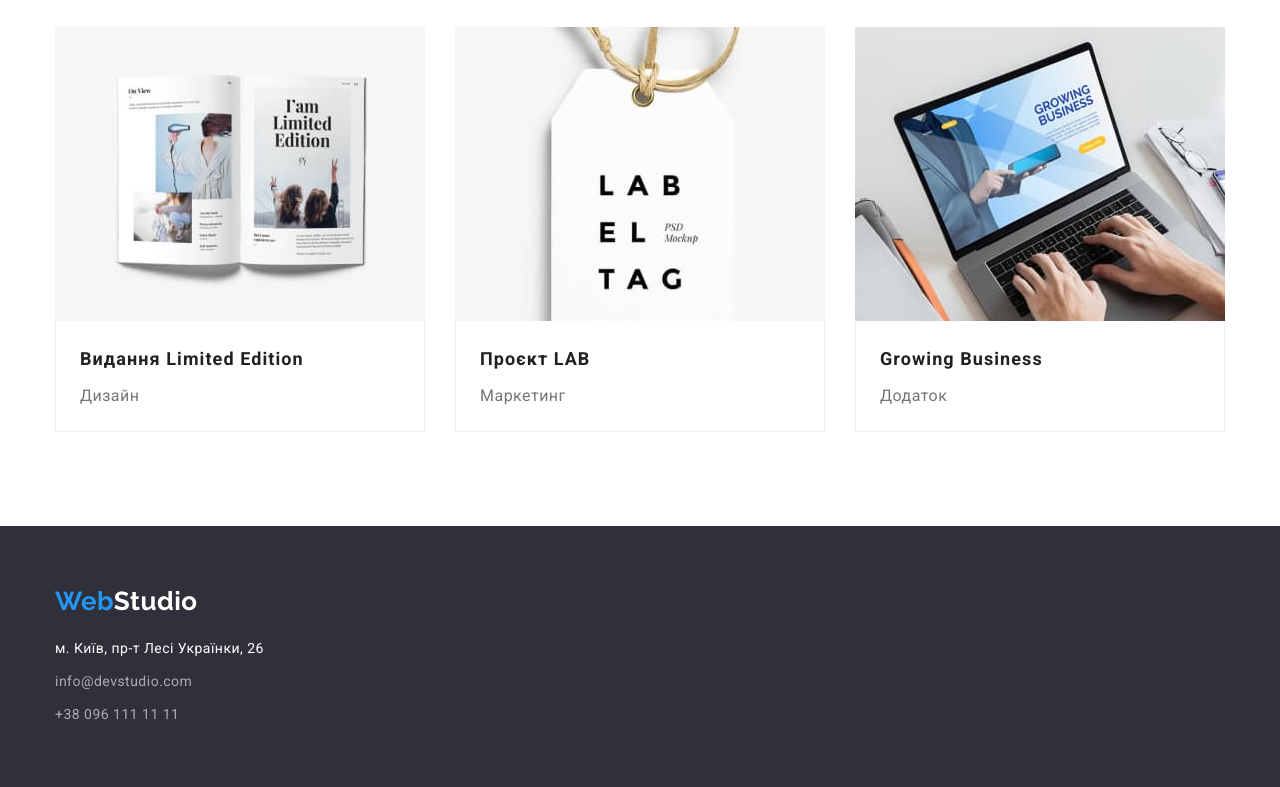
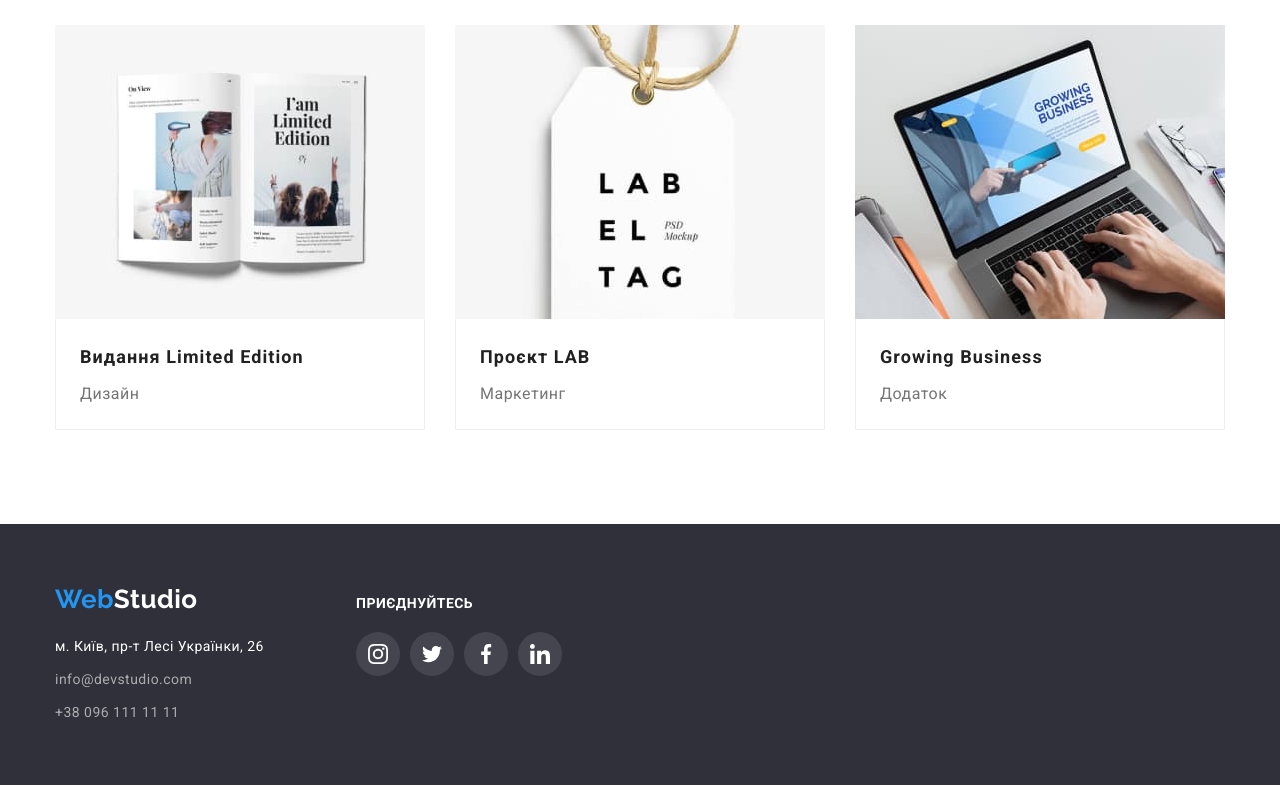
Before and after one commit to nicktudan/goit-markup-hw-04, a plain HTML site: page portfolio.html in a window 1280 px wide. Shown: the part 1110-1897 px from the top of the page. Drawn offline with nearby package versions, Linux system fonts and the light colour scheme.

Commit message:
Змінює розмітку Футера

```diff
--- a/css/styles.css
+++ b/css/styles.css
@@ -169,6 +169,11 @@ header {border-bottom: 1px solid var(--header-border-color);}
 .smartphone-icon {
     margin-right: 10px;
     fill: currentColor;
+}
+
+.contacts-list-link.link {
+    display: flex;
+    align-items: center;
 }
 
 /* Оформлення Лого */
@@ -471,10 +476,7 @@ header {border-bottom: 1px solid var(--header-border-color);}
 }
 
 .address-card-thumb {
-    /* display: flex;
-    align-items: flex-end; */
     width: 231px;
-    height: 81px;
 }
 
 .address-list .link {
@@ -483,27 +485,19 @@ header {border-bottom: 1px solid var(--header-border-color);}
 }
 
 .footer-social-card-thumb {
-    display: flex;
-    align-items: baseline;
-    justify-content: center;
-
     width: 206px;
-    height: 80px;
     margin-left: 70px;
 }
 
 .footer-text {
     color: var(--primary-light-text-color);
     text-transform: uppercase;
-    position: absolute;
 }
 
 .footer-social-list {
     display: flex;
     column-gap: 10px;
     justify-content: center;
-    /* width: 206px;
-    height: 44px; */
     margin-top: 20px;
 }
 
--- a/portfolio.html
+++ b/portfolio.html
@@ -21,8 +21,8 @@
                 <a href="./index.html" lang="en" class="logo">Web<span class="logo-dark">Studio</span></a>
 
                 <ul class="site-nav list">
-                    <li><a href="#" class="link current">Студія</a></li>
-                    <li><a href="./portfolio.html" class="link">Портфоліо</a></li>
+                    <li><a href="./index.html" class="link">Студія</a></li>
+                    <li><a href="#" class="link current">Портфоліо</a></li>
                     <li><a href="#" class="link">Контакти</a></li>
                 </ul>
             </nav>
@@ -191,10 +191,12 @@
 
     <!-- Підвал -->
     <footer class="page-footer">
-        <div class="container">
+        <div class="container footer-container">
+            <div class="address-card-thumb">
                 <a href="./index.html" lang="en" class="logo">Web<span class="logo-light">Studio</span></a>
 
             <address class="address">
+
                     <ul class="address-list list">
 
                         <li class="address-item item">
@@ -208,8 +210,46 @@
                         <li class="address-item">
                             <a href="tel:+380961111111" class="link">+38 096 111 11 11</a>
                         </li>
+
                     </ul>
             </address>
+            </div>
+
+            <div class="footer-social-card-thumb">
+                <p class="footer-text">приєднуйтесь</p>
+                <ul class="footer-social-list list">
+                    <li class="footer-social-list-item">
+                        <a href="#" class="footer-social-list-link">
+                            <svg  class="footer-social-list-icon" lang="en" aria-label="instagram icon">
+                                <use href="./images/icons.svg#icon-instagramfooter"></use>
+                            </svg>
+                        </a>
+                    </li>
+                    <li class="footer-social-list-item">
+                        <a href="#" class="footer-social-list-link">
+                            <svg  class="footer-social-list-icon" lang="en" aria-label="twitter icon">
+                                <use href="./images/icons.svg#icon-twitterfooter"></use>
+                            </svg>
+                        </a>
+                    </li>
+
+                    <li class="footer-social-list-item">
+                        <a href="#" class="footer-social-list-link">
+                            <svg  class="footer-social-list-icon" lang="en" aria-label="facebook icon">
+                                <use href="./images/icons.svg#icon-facebookfooter"></use>
+                            </svg>
+                        </a>
+                    </li>
+
+                    <li class="footer-social-list-item">
+                        <a href="#" class="footer-social-list-link">
+                            <svg  class="footer-social-list-icon" lang="en" aria-label="linkedin icon">
+                                <use href="./images/icons.svg#icon-linkedinfooter"></use>
+                            </svg>
+                        </a>
+                    </li>
+                </ul>
+            </div>
         </div>
     </footer>
 
```
Also changed, not shown: index.html (+4 -3 lines). Lines whose indentation alone changed are shown as unchanged.
